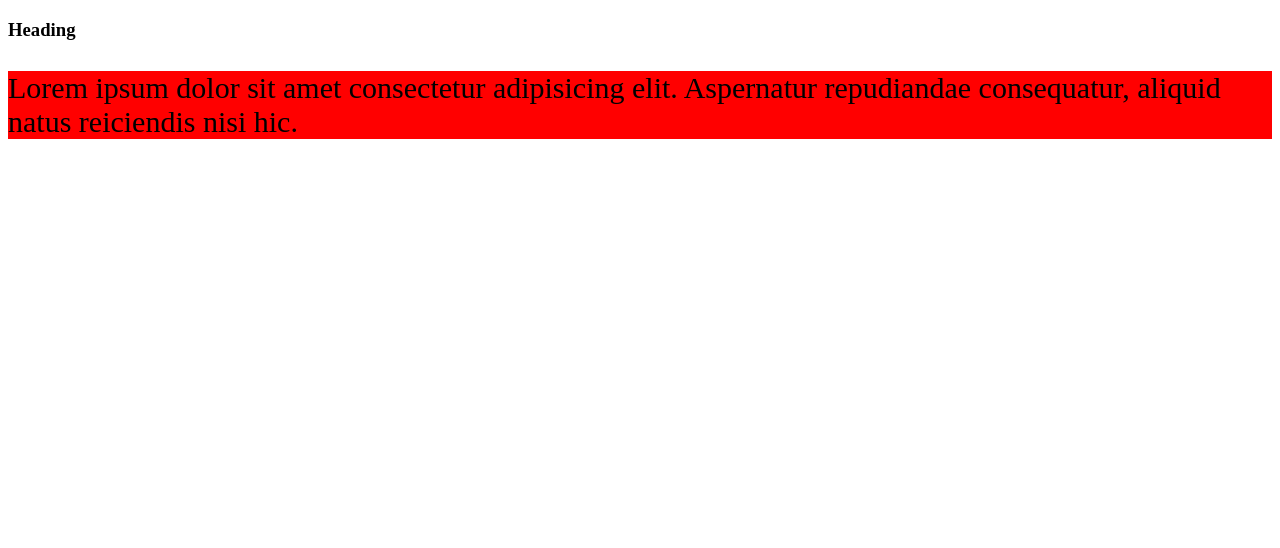
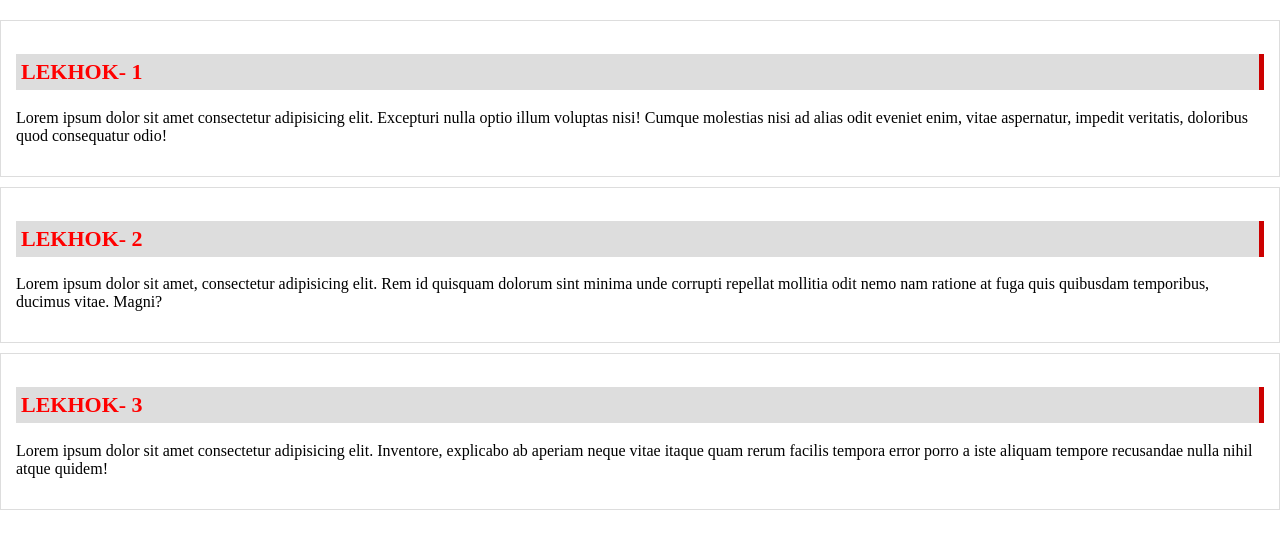
Before and after one commit to bcdgazam/18-HOW-JAVASCRIPT-WORKS-_-DOM, a plain HTML site: page practice/practice.html in a window 1280 px wide. Drawn offline with Linux system fonts and the light colour scheme.

Commit message:
dom practice

```diff
--- a/practice/practice.html
+++ b/practice/practice.html
@@ -3,19 +3,47 @@
 <head>
     <meta charset="UTF-8">
     <meta name="viewport" content="width=device-width, initial-scale=1.0">
-    <title>Dom practice</title>
+    <title>Dom is going on</title>
+    <style>
+        body {
+            width: 1280px;
+            margin: 0 auto;
+            margin-top: 20px;
+        }
+        section  {
+            border: 1px solid #ddd;
+            padding: 15px;
+            margin-bottom: 10px;
+        }
+        section h2 {
+            background-color: #ddd;
+            border-right: 5px solid #cc0000;
+            padding: 5px;
+            text-transform: uppercase;
+        }
+    </style>
 </head>
 <body>
-    <section>
-        <content>
-            <h3>Heading</h3>
-            <p id="special">Lorem ipsum dolor sit amet consectetur adipisicing elit. Aspernatur repudiandae consequatur, aliquid natus reiciendis nisi hic.</p>
-        </content>
+    <section class="special">
+        <h2 class="author">heading-1</h2>
+        <p>Lorem ipsum dolor sit amet consectetur adipisicing elit. Excepturi nulla optio illum voluptas nisi! Cumque molestias nisi ad alias odit eveniet enim, vitae aspernatur, impedit veritatis, doloribus quod consequatur odio!</p>
+    </section>
+    <section class="special">
+        <h2 class="author">heading-2</h2>
+        <p>Lorem ipsum dolor sit amet, consectetur adipisicing elit. Rem id quisquam dolorum sint minima unde corrupti repellat mollitia odit nemo nam ratione at fuga quis quibusdam temporibus, ducimus vitae. Magni?</p>
+    </section>
+    <section class="special">
+        <h2 class="author">heading-3</h2>
+        <p>Lorem ipsum dolor sit amet consectetur adipisicing elit. Inventore, explicabo ab aperiam neque vitae itaque quam rerum facilis tempora error porro a iste aliquam tempore recusandae nulla nihil atque quidem!</p>
     </section>
     <script>
-        let elementStyle = document.getElementById('special');
-        elementStyle.style.backgroundColor = 'red';
-        elementStyle.style.fontSize = '30px';
+        let elementStyle = document.getElementsByClassName('author');
+        for(let i = 0; i <elementStyle.length; i++){
+            let element = elementStyle[i];
+            element.style.fontSize = '22px';
+            element.style.color = 'red';
+            element.innerHTML = 'Lekhok- ' + (i+1);
+        }
     </script>
 </body>
 </html>
```
